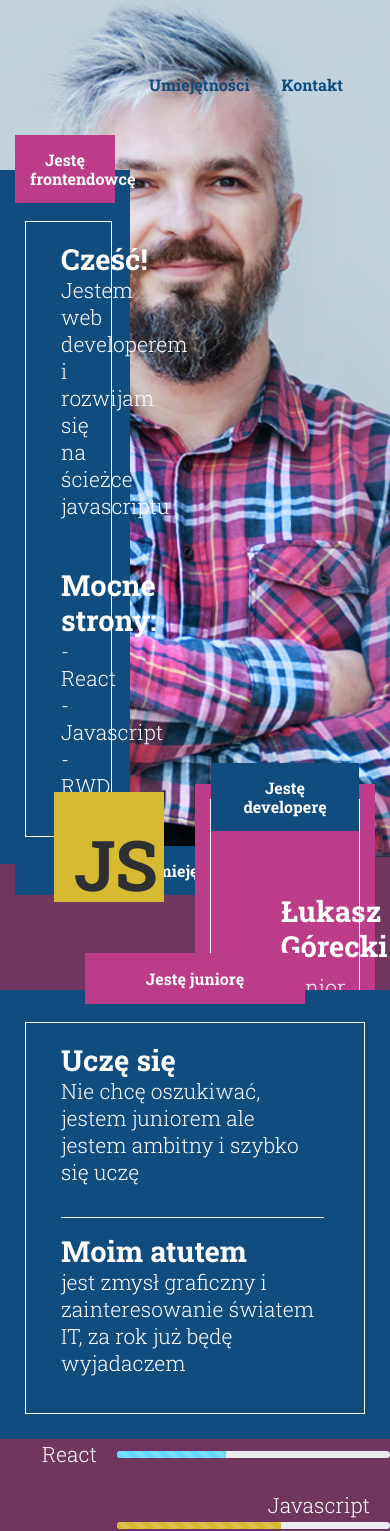
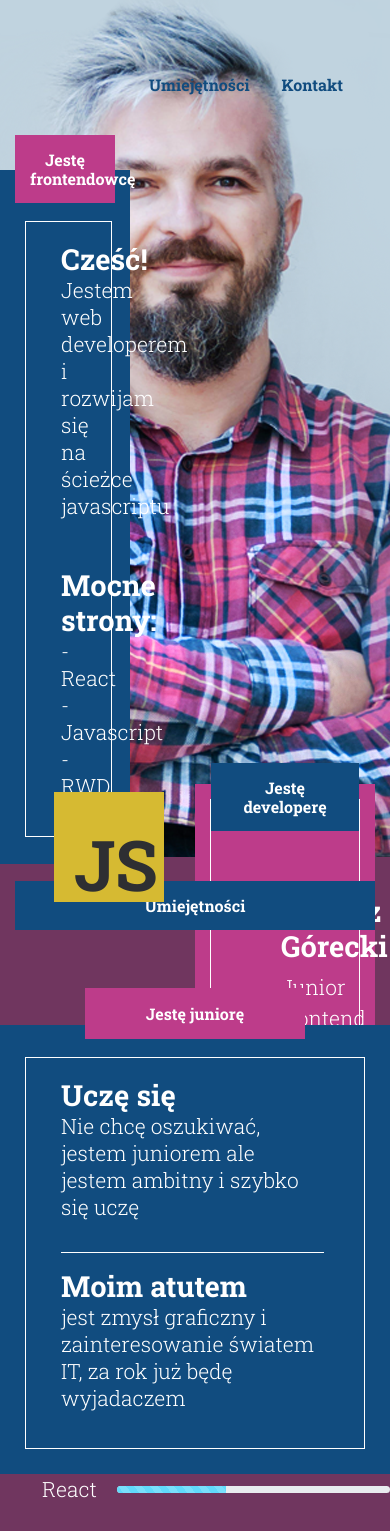
Before and after one commit to sq1fya/my-lp, a React (Create React App) app: page / in a window 390 px wide. Shown: the top 1531 px of the page. Built offline with nearby package versions, Linux system fonts and the light colour scheme.

Commit message:
add margin top title / media

```diff
--- a/src/components/section-skills/section-skills.js
+++ b/src/components/section-skills/section-skills.js
@@ -7,10 +7,10 @@ class SectionSkills extends Component {
       <section className="section-skills container-fluid">
         <div className="row">
           <div className="container">
-            <div className="title">
+            <div className="title mt-4 col-8 col-md-6">
               <h3 className="text-white">Umiejętności</h3>
             </div>
-            <div className="row info-box d-flex justify-content-between">
+            <div className="row info-box d-flex flex-wrap justify-content-between">
               <div className="left-box col-md-4 text-white">
                 <div className="title-box justify-content-center">
                   <h6 className="title">Jestę juniorę</h6>
@@ -31,7 +31,7 @@ class SectionSkills extends Component {
                   </div>
                 </div>
               </div>
-              <div className="skills-box col-md-7 align-self-center">
+              <div className="skills-box col-md-7 col-12 align-self-center">
                 <div className="skill row d-flex justify-content-end">
                   <p>React</p>
                   <div className="progress">
--- a/src/components/section-skills/section-skills.scss
+++ b/src/components/section-skills/section-skills.scss
@@ -1,3 +1,12 @@
+@media only screen and (min-width: 992px) {
+  .section-skills {
+    .title {
+    margin-top: -11px !important;
+
+    }
+  }
+}
+
 .bg-react {
   background-color: #61dafb;
 }
@@ -26,7 +35,6 @@ $bg-color-purple-light: #70365f;
 $bg-color-pink: #bd3c8a;
 $bg-color-blue: #114c7f;
 
-
 .section-skills {
   background-color: $bg-color-purple-light;
   .title {
@@ -34,7 +42,7 @@ $bg-color-blue: #114c7f;
     max-width: 375px;
     background-color: $bg-color-blue;
     padding: 15px;
-    margin-top: -11px;
+    // margin-top: -11px;
     font-weight: 700;
     h3 {
       text-align: center;
```
